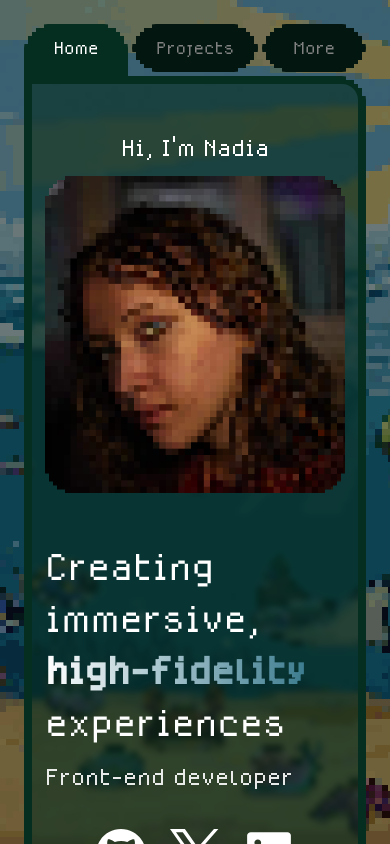
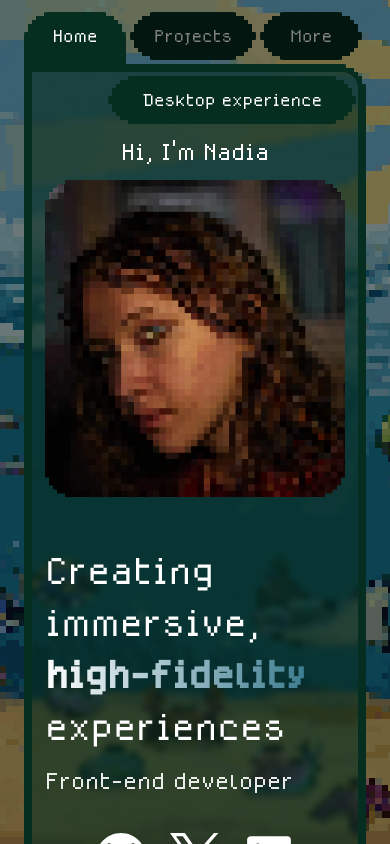
Before and after one commit to robuspospolitus/portfolio, a React (Vite) app: page / in a window 390 px wide. Built offline with nearby package versions, Linux system fonts and the light colour scheme.

Commit message:
feat: desktop experience button

```diff
--- a/src/Pages/Home/Home.scss
+++ b/src/Pages/Home/Home.scss
@@ -16,7 +16,7 @@
     box-sizing: border-box;
     color: white;
     font-size: 24px;
-    overflow-y: scroll;
+    overflow-y: auto;
     scrollbar-width: none;
 }
 
@@ -26,6 +26,7 @@
     max-width: 1000px;
     margin: auto;
     gap: 4px;
+    position: relative;
     .home-tab {
         width: 100px;
         background-color: var(--home-border);
@@ -44,6 +45,12 @@
         z-index: 2;
         margin-bottom: 0;
     }
+    .desktop-tab {
+        width: auto;
+        position: absolute;
+        right: 0;
+        filter: brightness(100%);
+    }
 }
 #home-content {
     width: 100%;
@@ -60,9 +67,17 @@
     z-index: 1;
     backdrop-filter: blur(3px);
 }
-@media screen and (max-width: 765px) {
+@media screen and (max-width: 860px) {
     #home{
-        padding: 24px;
-        padding-bottom: 0;
+        padding-left: 24px;
+        padding-right: 24px;
     }
 }
+@media screen and (max-width: 730px) {
+    .desktop-tab {
+        width: 200px !important;
+        z-index: 2;
+        top: 64px;
+        right: 10px !important;
+    }
+}
--- a/src/Pages/Home/Home.tsx
+++ b/src/Pages/Home/Home.tsx
@@ -18,6 +18,7 @@ export default function Home() {
                     <div className={`home-tab ${activeTab===1 ? "active-tab pixel-corners-top":"pixel-corners"}`} onClick={()=>setActiveTab(1)}>Home</div>
                     <div className={`home-tab ${activeTab===2 ? "active-tab pixel-corners-top":"pixel-corners"}`} onClick={()=>setActiveTab(2)}>Projects</div>
                     <div className={`home-tab ${activeTab===3 ? "active-tab pixel-corners-top":"pixel-corners"}`} onClick={()=>setActiveTab(3)}>More</div>
+                    <Link to="desktop" style={{color:"white"}}><div className={`desktop-tab home-tab pixel-corners`}>Desktop experience</div></Link>
                </nav>
                 <main id='home-content' className={activeTab===1 ? "pixel-corners-top-right":`pixel-corners-top`} style={{borderTopLeftRadius: activeTab===1 ?"0":"24px"}}>
                     {activeTab===1 && <HomeTab/>}
--- a/src/Pages/Home/Tabs/HomeTab/HomeTab.scss
+++ b/src/Pages/Home/Tabs/HomeTab/HomeTab.scss
@@ -1,5 +1,5 @@
 .section {
-    padding: 48px 16px;
+    padding: 64px 16px;
     display: flex;
     flex-direction: column;
     align-items: center;
```
